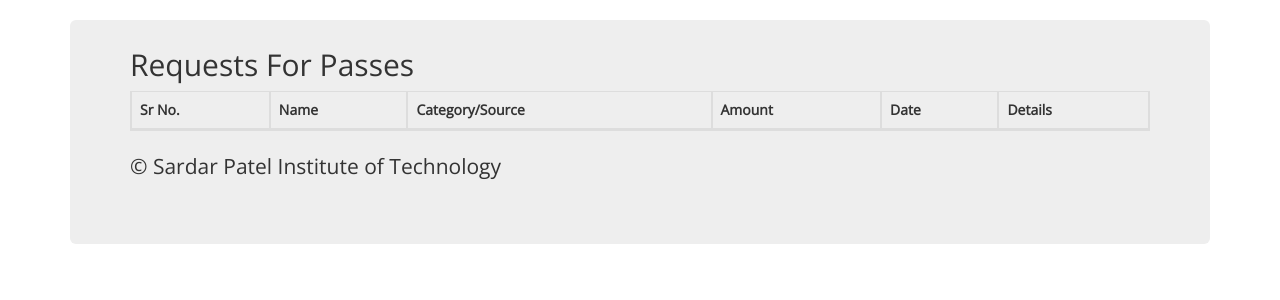
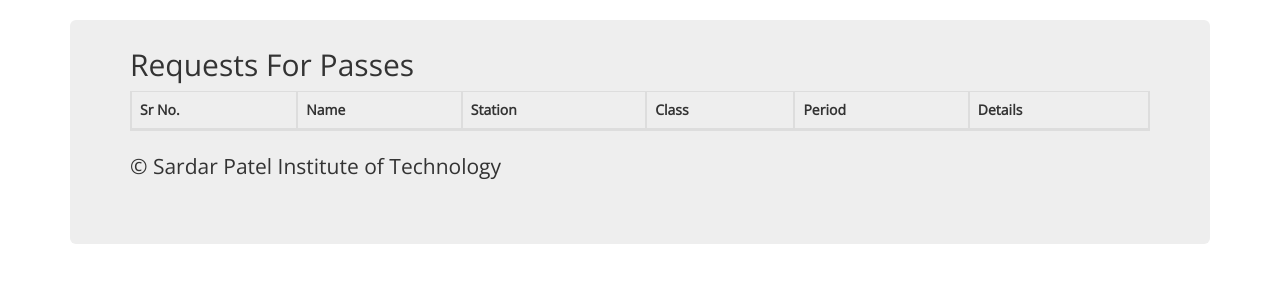
Before and after one commit to VikramProject/ddb, a PHP site: page /admin_page.php in a window 1280 px wide. Shown: the part 52-352 px from the top of the page. Run offline with PHP 8.4, Linux system fonts and the light colour scheme; a user stored in the database is signed in; data comes from the database, SQL or seed files in the repository; lists and menus that the app fills with data are empty; some libraries are stand-ins or nearby versions.

Commit message:
Merge branch 'Zain' of https://github.com/Siddheysankhe/ddb into Nishanth
# Conflicts:
#	admin_page.php
Report display export left

```diff
--- a/admin_page.php
+++ b/admin_page.php
@@ -130,9 +130,9 @@ if ($rollno!=2014130999)
                 <tr>
                   <th>Sr No.</th>
                   <th>Name</th>
-                  <th>Category/Source</th>
-                  <th>Amount</th>
-                  <th>Date</th>
+                  <th>Station</th>
+                  <th>Class</th>
+                  <th>Period</th>
                     <th> Details </th>
                 </tr>
               </thead>
--- a/report_gen.php
+++ b/report_gen.php
@@ -12,13 +12,13 @@ if(isset($_POST['start_sr']) && isset($_POST['end_sr']))
 {
     $start=$_POST['start_sr'];
     $end=$_POST['end_sr'];
-    $query="select *from report_dtb into outfile '/Downloads/report.csv' FIELDS TERMINATED BY ',' ENCLOSED BY '\"' LINES TERMINATED BY '\n' where sr_no BETWEEN '$start' and '$end'";
+    $query="select * from report_dtb into outfile '/Users/nishanthuchil/Downloads/report.csv' FIELDS TERMINATED BY ',' ENCLOSED BY '\"' LINES TERMINATED BY '\n' where sr_no BETWEEN '$start' and '$end'";
     $result=mysqli_query($db_var,$query);
 
 
     /*SELECT order_id,product_name,qty FROM orders
 INTO OUTFILE '/tmp/orders.csv'
-FIELDS TERMINATED BY ','
+FIELDS TERMINATED B Y ','
 ENCLOSED BY '"'
 LINES TERMINATED BY '\n'*/
 
```
